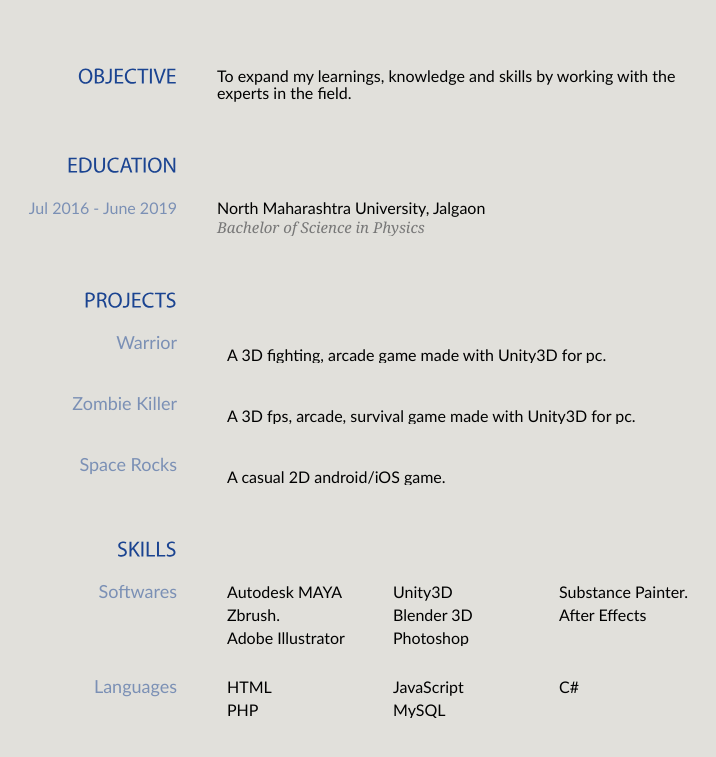
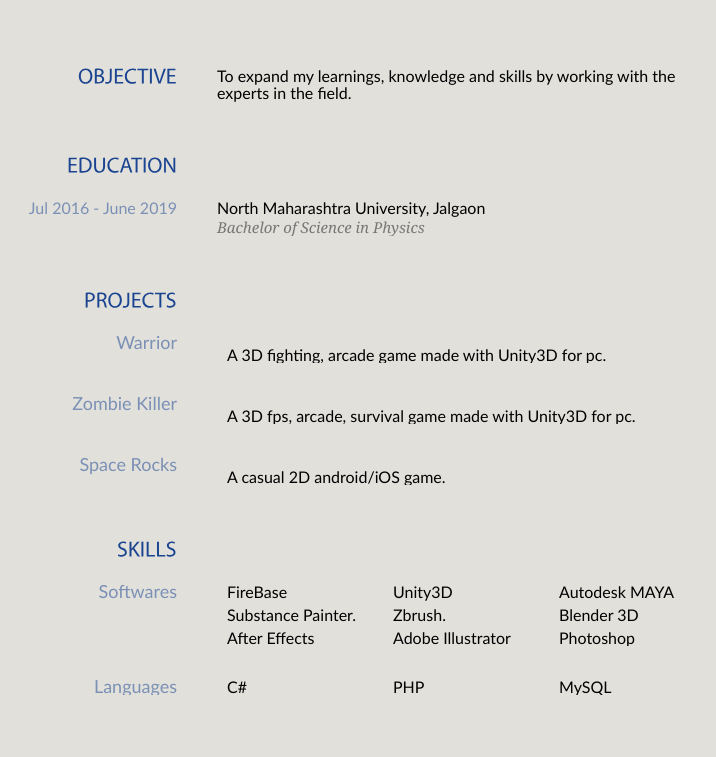
Before and after one commit to sbbholeresume/sbbholeresume.github.io, a plain HTML site: page index.html in a window 1280 px wide. Shown: the part 440-1197 px from the top of the page, without its empty margins (233-949 px from the left). Drawn offline with Linux system fonts and the light colour scheme.

Commit message:
Update index.html

```diff
--- a/index.html
+++ b/index.html
@@ -100,8 +100,10 @@
           <div class="content">
             <h3 style="font-size:18px;">Softwares</h3>
             <ul class="skills">
-              <li style="font-size:16px;">Autodesk MAYA</li>
+
+		    <li style="font-size:16px;">FireBase</li>
               <li style="font-size:16px;">Unity3D</li>
+		     <li style="font-size:16px;">Autodesk MAYA</li>
               <li style="font-size:16px;">Substance Painter.</li>
               <li style="font-size:16px;">Zbrush.</li>
               <li style="font-size:16px;">Blender 3D</li>
@@ -113,8 +115,7 @@
           <div class="content">
             <h3 style="font-size:18px;">Languages</h3>
             <ul class="skills">
-              <li style="font-size:16px;">HTML</li>
-              <li style="font-size:16px;">JavaScript</li>
+
               <li style="font-size:16px;">C#</li>
 	      <li style="font-size:16px;">PHP</li>
               <li style="font-size:16px;">MySQL</li>
```
